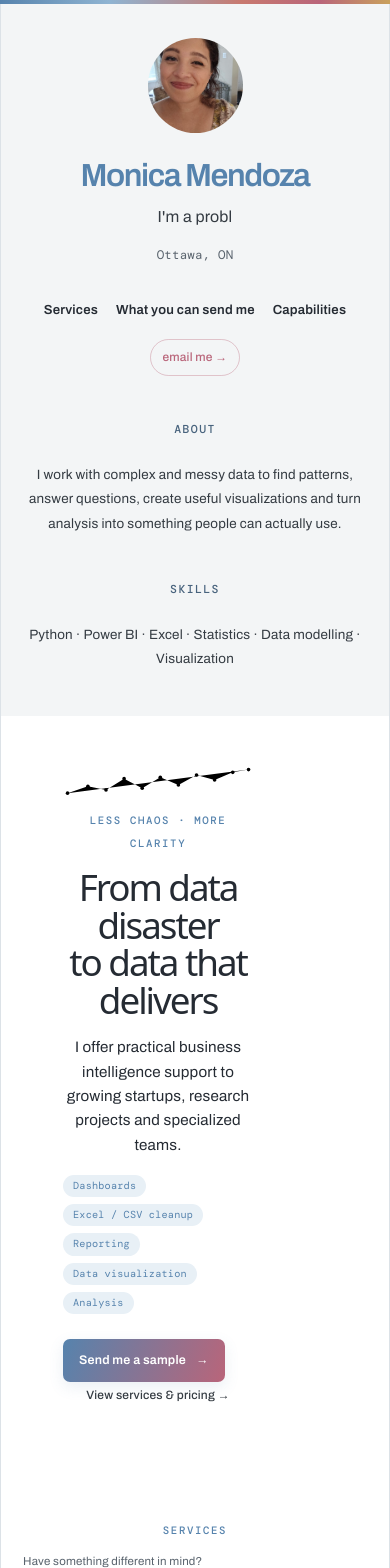
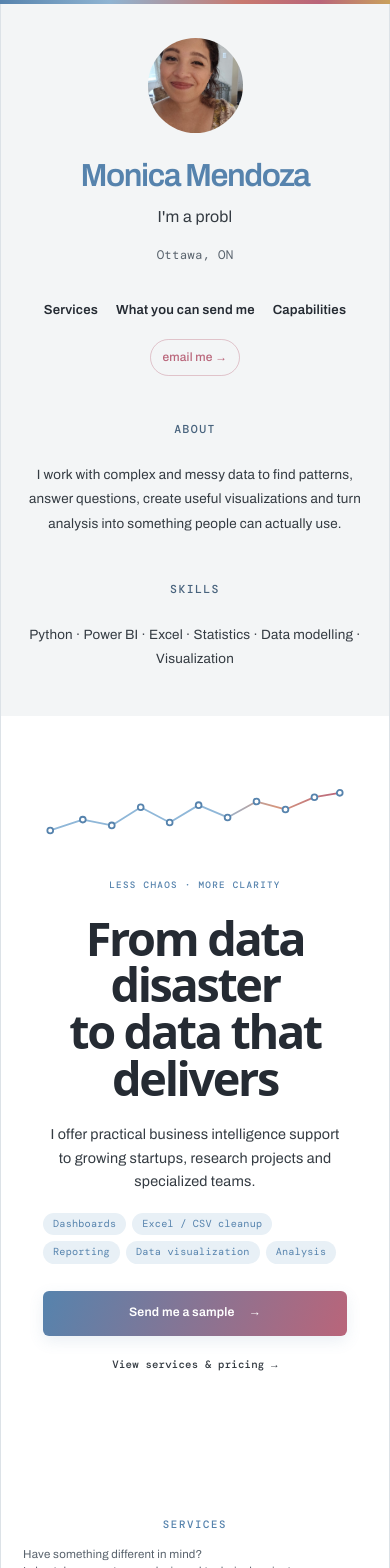
Before and after one commit to mm8738/mm8738.github.io, a React (Vite) app: page / in a window 390 px wide. Shown: the top 1568 px of the page. Built offline with nearby package versions, Linux system fonts and the light colour scheme; a web font is replaced by a local one.

Commit message:
Update Intro.scss

```diff
--- a/src/assets/styles/Intro.scss
+++ b/src/assets/styles/Intro.scss
@@ -1,79 +1,107 @@
+/* ========================================
+   INTRO / HERO
+   ======================================== */
+
 .intro {
   position: relative;
 
-  display: block;
+  display: flex;
+  align-items: center;
 
-  min-height: 540px;
+  min-height: 520px;
 
-  padding: 85px 40px 65px;
+  padding: 64px 48px 58px;
 
   overflow: hidden;
 }
 
 
-/* ===============================
+/* ========================================
    TEXT
-   =============================== */
+   ======================================== */
 
 .intro-copy {
   position: relative;
   z-index: 2;
 
-  width: min(650px, 72%);
+  width: min(100%, 700px);
+
+  margin: 0 auto;
+
+  text-align: center;
+
+  transform: translateY(-35px);
 }
-.intro h2 {
-  max-width: 650px;
 
-  margin: 22px 0 18px;
 
-  font-size: clamp(2.8rem, 4.4vw, 4.4rem);
-  line-height: 0.98;
-  letter-spacing: -0.055em;
-}
+/* ========================================
+   EYEBROW
+   ======================================== */
 
 .eyebrow {
   display: block;
 
-  margin-bottom: 14px;
+  margin-bottom: 20px;
 
   color: var(--accent);
 
   font-family: var(--font-mono);
-  font-size: 0.67rem;
+  font-size: 0.62rem;
   font-weight: 500;
 
-  letter-spacing: 0.15em;
+  letter-spacing: 0.16em;
+  text-transform: uppercase;
 }
 
+
+/* ========================================
+   HEADLINE
+   ======================================== */
+
 .intro h1 {
+  max-width: 640px;
+
   margin: 0;
 
   color: var(--ink);
 
-  font-size: clamp(2.4rem, 4vw, 3.7rem);
-  font-weight: 500;
+  font-size: clamp(3rem, 4.7vw, 4.35rem);
+  font-weight: 600;
 
-  line-height: 1.02;
+  line-height: 1;
   letter-spacing: -0.055em;
 }
 
+
+/* ========================================
+   SUBTITLE
+   ======================================== */
+
 .intro-subtitle {
-  margin: 16px 0 0;
+  max-width: 570px;
 
-  color: var(--ink);
+  margin: 24px 0 0;
 
-  font-size: 0.95rem;
-  line-height: 1.6;
+  color: var(--text);
+
+  font-size: 0.96rem;
+  line-height: 1.7;
 }
+
+
+/* ========================================
+   TAGS
+   Remove this entire section later if
+   you remove the tags from the JSX.
+   ======================================== */
 
 .intro-tags {
   display: flex;
   flex-wrap: wrap;
-  justify-content: flex-start;
 
   gap: 7px;
 
-  margin: 18px 0 0;
+  margin-top: 20px;
 }
 
 .intro-tags span {
@@ -93,107 +121,190 @@
 }
 
 
-/* ===============================
-   CTA
-   =============================== */
+/* ========================================
+   ACTIONS
+   ======================================== */
 
 .intro-action-row {
   display: flex;
   align-items: center;
+  justify-content: center;
+  flex-wrap: wrap;
 
-  gap: 22px;
+  gap: 14px;
 
-  margin-top: 25px;
+  margin-top: 27px;
 }
 
+
+/* PRIMARY BUTTON */
+
+.sample-link,
 .primary-button {
   display: inline-flex;
+  align-items: center;
+  justify-content: center;
 
-  align-items: center;
+  gap: 14px;
 
-  gap: 12px;
+  min-height: 44px;
 
-  padding: 11px 18px;
+  padding: 0 18px;
 
   color: #fff;
 
   background: linear-gradient(
-    90deg,
+    110deg,
     var(--accent),
     var(--rose)
   );
 
-  border-radius: 7px;
+  border-radius: 6px;
 
-  font-size: 0.78rem;
+  font-size: 0.77rem;
   font-weight: 600;
+
+  box-shadow: 0 5px 15px rgba(85, 125, 166, 0.12);
 
   transition:
     transform 180ms ease,
     box-shadow 180ms ease;
 }
 
+.sample-link:hover,
 .primary-button:hover {
   transform: translateY(-2px);
 
-  box-shadow: 0 8px 22px rgba(185, 101, 122, 0.18);
-}
-
-.mail-icon {
-  font-size: 0.9rem;
+  box-shadow: 0 8px 20px rgba(85, 125, 166, 0.18);
 }
 
 
+/* SECONDARY / BOOK A CALL */
+
+.book-call {
+  display: inline-flex;
+  align-items: center;
+  justify-content: center;
+
+  gap: 12px;
+
+  min-height: 44px;
+
+  padding: 0 18px;
+
+  color: var(--ink);
+
+  background: rgba(255, 255, 255, 0.65);
+
+  border: 1px solid var(--border);
+  border-radius: 6px;
+
+  font-size: 0.77rem;
+  font-weight: 600;
+
+  transition:
+    color 180ms ease,
+    border-color 180ms ease,
+    transform 180ms ease,
+    box-shadow 180ms ease;
+}
+
+.book-call:hover {
+  color: var(--accent);
+
+  border-color: var(--accent);
+
+  transform: translateY(-2px);
+
+  box-shadow: 0 7px 18px rgba(37, 43, 51, 0.06);
+}
 
 
+/* SERVICES LINK */
+
+.estimate-text-link {
+  display: inline-block;
+
+  margin-top: 18px;
+
+  color: var(--text);
+
+  font-family: var(--font-mono);
+  font-size: 0.67rem;
+  font-weight: 500;
+
+  transition:
+    color 180ms ease,
+    transform 180ms ease;
+}
+
+.estimate-text-link:hover {
+  color: var(--accent);
+
+  transform: translateX(3px);
+}
 
 
-/* ===============================
-   DATA ILLUSTRATION
-   =============================== */
-
+/* ========================================
+   BACKGROUND DATA ILLUSTRATION
+   ======================================== */
 .intro-visual {
   position: absolute;
+  z-index: 0;
 
-  top: 22px;
-  right: 28px;
+  top: 50%;
+  right: -15px;
 
-  width: 245px;
-  height: 145px;
+  width: 220px;
+  height: 135px;
 
   margin: 0;
+
+  opacity: 0.32;
+
+  transform:
+    translateY(-50%)
+    scale(1.45);
+
+  transform-origin: center right;
 
   pointer-events: none;
 }
 
+
+/* ========================================
+   VISUAL WINDOWS
+   ======================================== */
+
 .visual-window {
   position: absolute;
 
-  background: rgba(255, 255, 255, 0.92);
+  background: rgba(255, 255, 255, 0.72);
 
-  border: 1px solid var(--border);
+  border: 1px solid rgba(85, 125, 166, 0.28);
   border-radius: 5px;
 
-  box-shadow: 0 6px 18px rgba(37, 43, 51, 0.07);
+  box-shadow: 0 5px 16px rgba(37, 43, 51, 0.035);
 }
 
 
-/* BAR CHART */
+/* ========================================
+   BAR CHART
+   ======================================== */
 
 .visual-bars {
-  top: 0px;
-  left: 10px;
+  top: 0;
+  left: 0;
 
   display: flex;
-
   align-items: flex-end;
 
-  gap: 7px;
+  gap: 6px;
 
-  width: 120px;
-  height: 82px;
+  width: 108px;
+  height: 75px;
 
-  padding: 20px 18px 14px;
+  padding: 18px 16px 13px;
 }
 
 .visual-bars span {
@@ -204,6 +315,7 @@
 
 .visual-bars span:nth-child(1) {
   height: 25%;
+
   background: var(--rose);
 }
 
@@ -229,11 +341,11 @@
    ======================================== */
 
 .visual-chart {
-  top: 37px;
+  top: 30px;
   right: 0;
 
-  width: 132px;
-  height: 72px;
+  width: 122px;
+  height: 68px;
 
   padding: 10px;
 
@@ -249,147 +361,95 @@
   overflow: visible;
 }
 
+.intro-line-chart {
+  width: min(100%, 420px);
+  height: 80px;
 
-/* Animated squiggly line */
+  margin: 0 auto 18px;
+}
 
-.animated-chart-line {
+.intro-line-chart svg {
+  display: block;
+
+  width: 100%;
+  height: 100%;
+
+  overflow: visible;
+}
+
+
+/* LINE */
+
+.chart-line {
   fill: none;
 
   stroke: url(#chartGradient);
-  stroke-width: 2;
+  stroke-width: 2.5;
 
   stroke-linecap: round;
   stroke-linejoin: round;
-
-  stroke-dasharray: 260;
-  stroke-dashoffset: 260;
-
-  animation: draw-chart 1.8s ease forwards;
 }
 
 
-/* Data points */
+/* DOTS */
 
-.chart-point {
-  fill: #ffffff;
+.chart-dot {
+  fill: #fff;
 
   stroke: var(--accent);
-  stroke-width: 1.8;
-
-  opacity: 0;
-
-  transform-box: fill-box;
-  transform-origin: center;
-
-  animation: reveal-point 300ms ease forwards;
+  stroke-width: 2.5;
 }
 
 
-/* Make the dots appear progressively */
+/* ONE animation controls EVERYTHING */
 
-.point-1 {
-  animation-delay: 0.35s;
-}
+.chart-reveal {
+  transform: scaleX(0);
+  transform-origin: left center;
+  transform-box: fill-box;
 
-.point-2 {
-  animation-delay: 0.6s;
-}
-
-.point-3 {
-  animation-delay: 0.85s;
-}
-
-.point-4 {
-  animation-delay: 1.1s;
-}
-
-.point-5 {
-  animation-delay: 1.35s;
-}
-
-.point-6 {
-  animation-delay: 1.6s;
+  animation: reveal-chart 1.8s linear forwards;
 }
 
 
-/* Draw line */
-
-@keyframes draw-chart {
-
+@keyframes reveal-chart {
   from {
-    stroke-dashoffset: 260;
+    transform: scaleX(0);
   }
 
   to {
-    stroke-dashoffset: 0;
+    transform: scaleX(1);
   }
-
 }
 
 
-/* Pop each data point into view */
-
-@keyframes reveal-point {
-
-  0% {
-    opacity: 0;
-
-    transform: scale(0);
-  }
-
-  70% {
-    opacity: 1;
-
-    transform: scale(1.25);
-  }
-
-  100% {
-    opacity: 1;
-
-    transform: scale(1);
-  }
-
-}
 
 
-/* Accessibility */
-
-@media (prefers-reduced-motion: reduce) {
-
-  .animated-chart-line {
-    animation: none;
-
-    stroke-dashoffset: 0;
-  }
-
-  .chart-point {
-    animation: none;
-
-    opacity: 1;
-  }
-
-}
 
 
-/* TABLE */
+
+
+/* ========================================
+   TABLE
+   ======================================== */
 
 .visual-table {
   bottom: 0;
-  left: 24px;
+  left: 15px;
 
   display: grid;
   grid-template-columns: repeat(3, 1fr);
 
   gap: 4px;
 
-  width: 92px;
-  height: 48px;
+  width: 85px;
+  height: 45px;
 
-  padding: 12px;
+  padding: 11px;
 }
 
 .visual-table div {
-  height: 12px;
+  height: 11px;
 
   background: var(--accent-soft);
 
@@ -397,16 +457,18 @@
 }
 
 
-/* DONUT */
+/* ========================================
+   DONUT
+   ======================================== */
 
 .visual-circle {
   position: absolute;
 
-  right: 24px;
-  bottom: -3;
+  right: 18px;
+  bottom: 0;
 
-  width: 62px;
-  height: 62px;
+  width: 58px;
+  height: 58px;
 }
 
 .visual-circle svg {
@@ -455,103 +517,225 @@
 }
 
 
+/* ========================================
+   REDUCED MOTION
+   ======================================== */
+
+@media (prefers-reduced-motion: reduce) {
+
+  .animated-chart-line {
+    animation: none;
+
+    stroke-dashoffset: 0;
+  }
+
+.chart-point {
+  fill: #fff;
+
+  stroke: var(--accent);
+  stroke-width: 2;
+
+  animation: reveal-point 0.15s linear forwards;
+}
+
+.point-1  { animation-delay: 0s; }
+.point-2  { animation-delay: 0.26s; }
+.point-3  { animation-delay: 0.52s; }
+.point-4  { animation-delay: 0.78s; }
+.point-5  { animation-delay: 1.04s; }
+.point-6  { animation-delay: 1.30s; }
+.point-7  { animation-delay: 1.56s; }
+.point-8  { animation-delay: 1.82s; }
+.point-9  { animation-delay: 2.08s; }
+.point-10 { animation-delay: 2.34s; }
+.point-11 { animation-delay: 2.55s; }
+
+}
 
 
-/* ===============================
-   RESPONSIVE
-   =============================== */
+/* ========================================
+   TABLET
+   ======================================== */
 
 @media (max-width: 1050px) {
 
   .intro {
-    grid-template-columns: 1fr;
+    min-height: 500px;
+
+    padding: 58px 34px;
+  }
+
+  .intro-copy {
+    width: min(100%, 590px);
+  }
+
+  .intro h1 {
+    max-width: 570px;
+
+    font-size: clamp(2.8rem, 6vw, 4rem);
+  }
+
+  .intro-subtitle {
+    max-width: 520px;
   }
 
   .intro-visual {
-    width: 230px;
-    height: 155px;
+    top: 50%;
+    right: -45px;
 
-    margin: 25px auto 0;
+    width: 220px;
+    height: 135px;
 
-    align-self: center;
+    opacity: 0.08;
 
-    transform: none;
+    transform:
+      translateY(-50%)
+      scale(1.3);
+
+    transform-origin: center right;
   }
 
 }
 
+
+/* ========================================
+   MOBILE
+   ======================================== */
 
 @media (max-width: 700px) {
 
   .intro {
     display: block;
 
-    padding-top: 5px;
+    min-height: auto;
+
+    padding: 50px 23px 55px;
+
+    overflow: hidden;
+  }
+
+  .intro-copy {
+    position: relative;
+    z-index: 2;
+
+    width: 100%;
+  }
+
+
+  /* EYEBROW */
+
+  .eyebrow {
+    margin-bottom: 17px;
+
+    font-size: 0.58rem;
+
+    letter-spacing: 0.14em;
+  }
+
+
+  /* HEADLINE */
+
+  .intro h1 {
+    max-width: 100%;
+
+    font-size: clamp(2.65rem, 12vw, 3.35rem);
+
+    line-height: 1;
+    letter-spacing: -0.05em;
+  }
+
+
+  /* SUBTITLE */
+
+  .intro-subtitle {
+    max-width: 100%;
+
+    margin-top: 21px;
+
+    font-size: 0.9rem;
+    line-height: 1.65;
+  }
+
+
+  /* TAGS */
+
+  .intro-tags {
+    gap: 6px;
+
+    margin-top: 19px;
+  }
+
+
+  /* ACTIONS */
+
+.intro-action-row {
+  display: flex;
+  align-items: center;
+  justify-content: center;
+  flex-wrap: wrap;
+
+  gap: 14px;
+
+  margin-top: 27px;
+}
+
+  .sample-link,
+  .primary-button,
+  .book-call {
+    width: 100%;
+
+    min-height: 45px;
+  }
+
+  .estimate-text-link {
+    margin-top: 17px;
+  }
+
+
+  /* BACKGROUND GRAPHIC */
+
+  .intro-visual {
+    position: absolute;
+
+    top: 80px;
+    right: -75px;
+
+    width: 220px;
+    height: 135px;
+
+    margin: 0;
+
+    opacity: 0.055;
+
+    transform: scale(1.15);
+
+    transform-origin: top right;
+
+    pointer-events: none;
+  }
+
+}
+
+
+/* ========================================
+   SMALL MOBILE
+   ======================================== */
+
+@media (max-width: 430px) {
+
+  .intro {
+    padding-right: 20px;
+    padding-left: 20px;
   }
 
   .intro h1 {
-    font-size: 2.3rem;
+    font-size: clamp(2.45rem, 12vw, 3rem);
   }
 
-  .intro-action-row {
-    align-items: flex-start;
-    flex-direction: column;
+  .intro-visual {
+    right: -95px;
 
-    gap: 12px;
-  }
-
-
-
-  .intro-visual {
-    width: 200px;
-    height: 125px;
-
-    margin: 20px auto 0;
-
-    transform: scale(0.72);
+    opacity: 0.045;
   }
 
 }
-.sample-link {
-  display: inline-flex;
-  align-items: center;
-  gap: 10px;
-
-  padding: 10px 16px;
-
-  color: #fff;
-
-  background: linear-gradient(
-    110deg,
-    var(--accent),
-    var(--rose)
-  );
-
-  border-radius: 7px;
-
-  font-size: 0.78rem;
-  font-weight: 600;
-
-  box-shadow: 0 5px 15px rgba(85, 125, 166, 0.12);
-
-  transition:
-    transform 180ms ease,
-    box-shadow 180ms ease;
-}
-
-.sample-link:hover {
-  transform: translateY(-2px);
-
-  box-shadow: 0 8px 20px rgba(85, 125, 166, 0.18);
-}
-
-.estimate-text-link {
-  color: var(--text);
-
-  font-size: 0.75rem;
-  font-weight: 500;
-}
-
-.estimate-text-link:hover {
-  color: var(--accent);
-}
```
